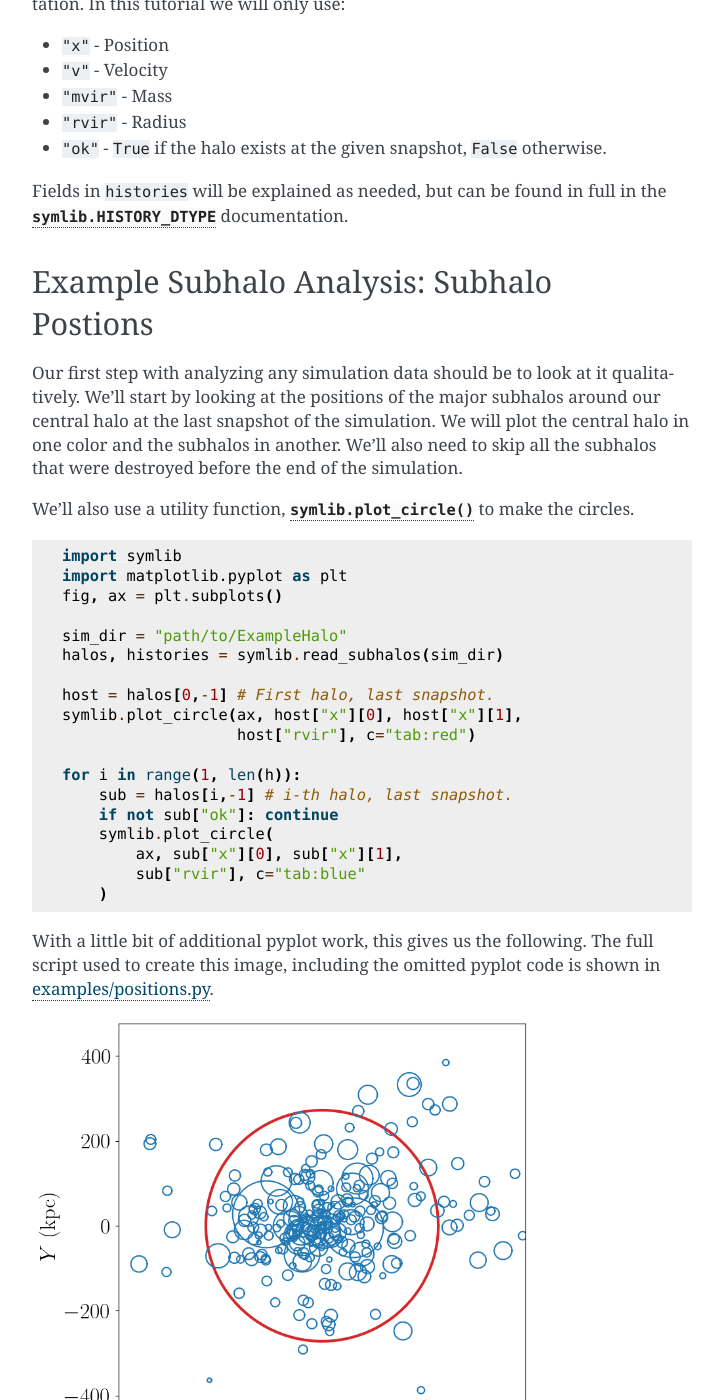
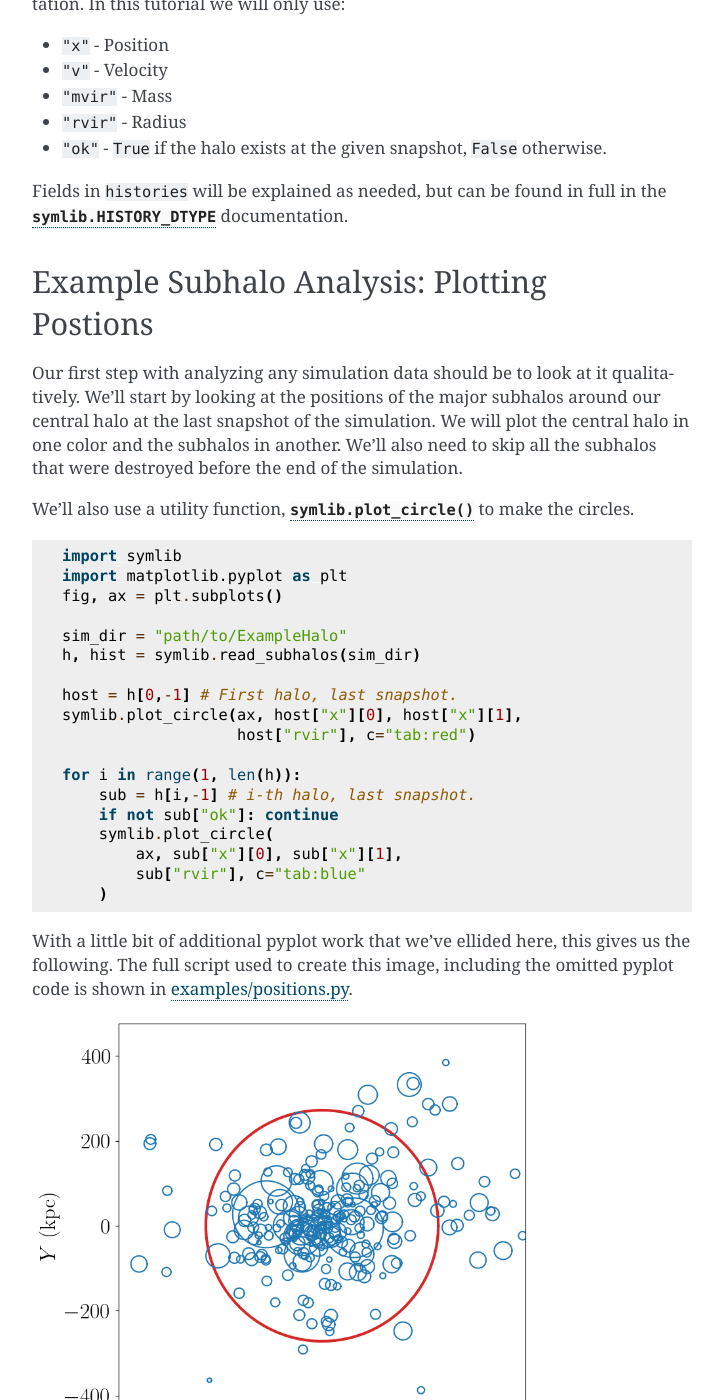
Before and after one commit to phil-mansfield/symphony, a Sphinx documentation site: the page built from docs/source/getting_started.rst, in a window 1280 px wide and 1400 px high, scrolled down 1724 px. Shown: the whole window, without its empty margins (388-1111 px from the left). Built offline with Sphinx 7.4.7, drawn with Linux system fonts in a browser that asks for light colours; some of the changed text lies outside the part shown.

Commit message:
Fixed bugs in example code.

```diff
--- a/docs/source/getting_started.rst
+++ b/docs/source/getting_started.rst
@@ -70,8 +70,8 @@ The full set of fields in ``halos`` is described in the :data:`symlib.SUBHALO_DT
 
 Fields in ``histories`` will be explained as needed, but can be found in full in the :data:`symlib.HISTORY_DTYPE` documentation.
 
-Example Subhalo Analysis: Subhalo Postions
-------------------------------------------
+Example Subhalo Analysis: Plotting Postions
+-------------------------------------------
 
 Our first step with analyzing any simulation data should be to look at it
 qualitatively. We'll start by looking at the positions of the major subhalos
@@ -87,21 +87,21 @@ circles.
     fig, ax = plt.subplots()
 
     sim_dir = "path/to/ExampleHalo"
-    halos, histories = symlib.read_subhalos(sim_dir)
+    h, hist = symlib.read_subhalos(sim_dir)
 
-    host = halos[0,-1] # First halo, last snapshot.
+    host = h[0,-1] # First halo, last snapshot.
     symlib.plot_circle(ax, host["x"][0], host["x"][1],
                        host["rvir"], c="tab:red")
 
     for i in range(1, len(h)):
-        sub = halos[i,-1] # i-th halo, last snapshot.
+        sub = h[i,-1] # i-th halo, last snapshot.
         if not sub["ok"]: continue
         symlib.plot_circle(
             ax, sub["x"][0], sub["x"][1],
             sub["rvir"], c="tab:blue"
         )
 
-With a little bit of additional pyplot work, this gives us the following. The full script used to create this image, including the omitted pyplot code is shown in `examples/positions.py <https://github.com/phil-mansfield/symphony/blob/main/examples/positions.py>`__.
+With a little bit of additional pyplot work that we've ellided here, this gives us the following. The full script used to create this image, including the omitted pyplot code is shown in `examples/positions.py <https://github.com/phil-mansfield/symphony/blob/main/examples/positions.py>`__.
 
 .. image:: positions.png
    :width: 500
@@ -309,7 +310,7 @@ Omitting some standard preamble and most of the plotting code, the following cod
     plt.plot(left_bins, N_host, c="tab:red", label=r"${\rm Host\ subhalos}$")
     plt.plot(left_bins, N_all, c="tab:blue", label=r"${\rm All}$")
 
-This results in the following plot
+With a bit more ellided plotting code, this results in the following plot
 
 .. image:: tree_mass_func.png
     :width: 500
```
Also changed, not shown: other parts of docs/source/getting_started.rst (+2 -1 lines).
